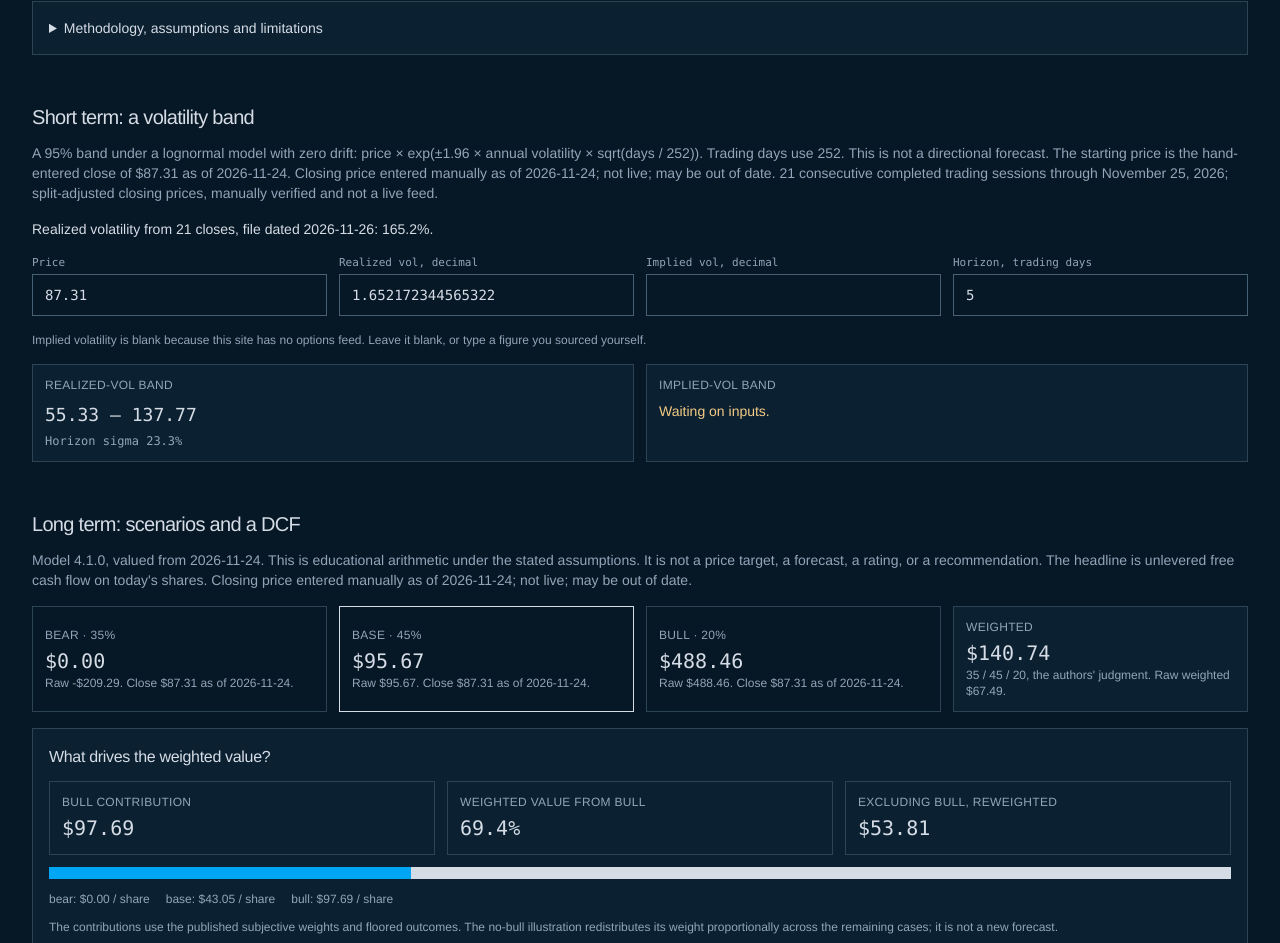
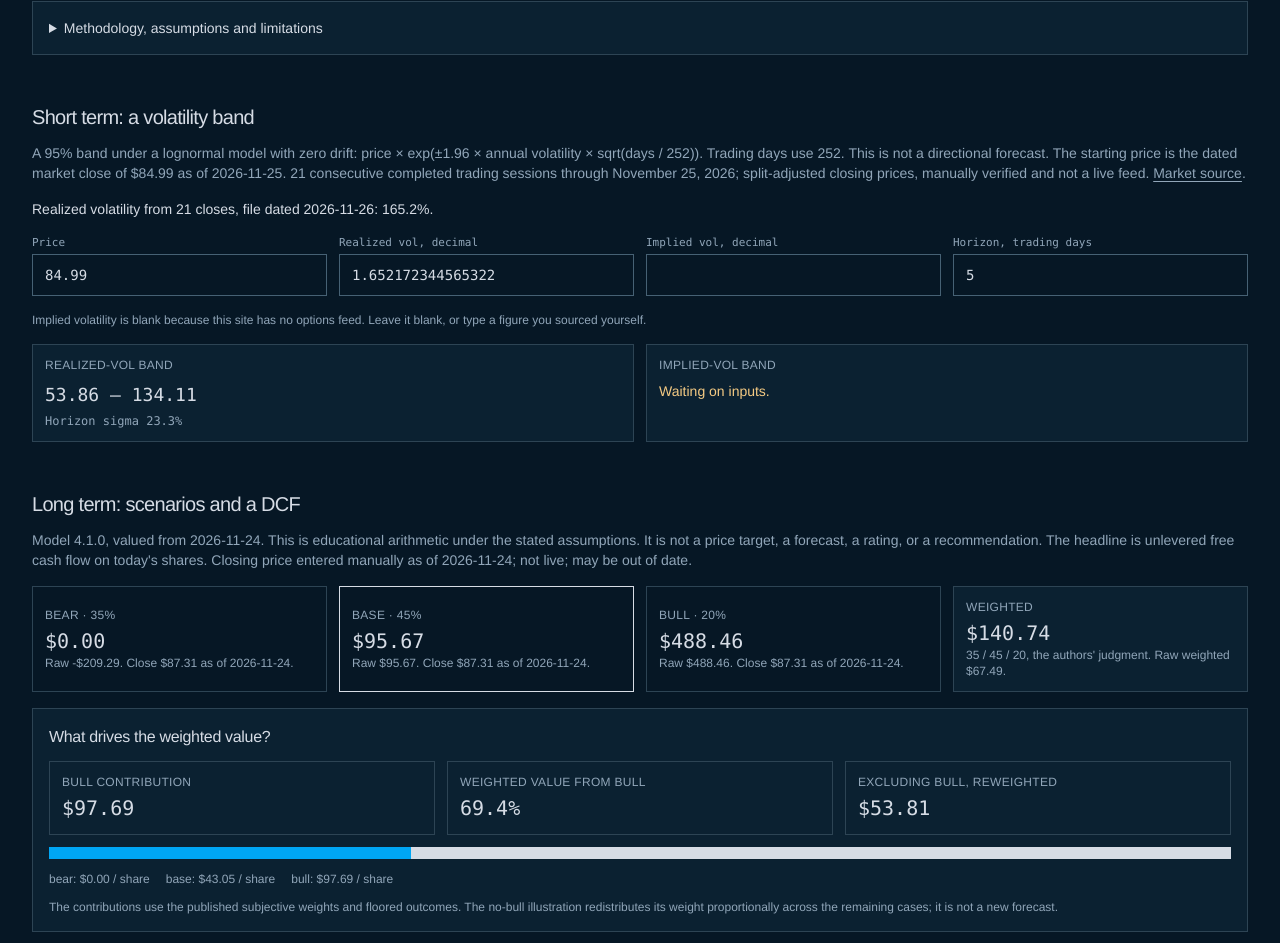
Before and after one commit to dfurry-boilermaker/nbismodel, a Next.js app: page /models in a window 1280 px wide. Shown: the part 3780-4723 px from the top of the page. Built offline with nearby package versions, Linux system fonts and the light colour scheme.

Commit message:
Audit valuation and source assumptions: components/vol-model.tsx

```diff
--- a/components/vol-model.tsx
+++ b/components/vol-model.tsx
@@ -2,7 +2,7 @@
 
 import { useMemo, useState } from "react";
 import { Input } from "@/components/ui/input";
-import { REFERENCE_CLOSE } from "@/lib/dcf";
+import { MARKET_CLOSE } from "@/lib/dcf";
 import { priceBand, realizedVol } from "@/lib/vol";
 
 export function VolModel({
@@ -17,7 +17,7 @@ export function VolModel({
   const closes = fallbackCloses;
   const realized = useMemo(() => realizedVol(closes), [closes]);
   const [customPrice, setPrice] = useState<string | null>(null);
-  const price = customPrice ?? String(REFERENCE_CLOSE.value);
+  const price = customPrice ?? String(MARKET_CLOSE.value);
   const [customVol, setVol] = useState<string | null>(null);
   const vol = customVol ?? String(realized ?? "");
   const [days, setDays] = useState("5");
@@ -43,11 +43,11 @@ export function VolModel({
       <p className="text-sm text-muted">
         A 95% band under a lognormal model with zero drift: price × exp(±1.96 × annual
         volatility × sqrt(days / 252)). Trading days use 252. This is not a directional
-        forecast. The starting price is the hand-entered close of ${REFERENCE_CLOSE.value} as of {REFERENCE_CLOSE.asOf}. {REFERENCE_CLOSE.label} {quoteNote}
+        forecast. The starting price is the dated market close of ${MARKET_CLOSE.value} as of {MARKET_CLOSE.asOf}. {quoteNote} <a className="underline" href={MARKET_CLOSE.source}>Market source</a>.
       </p>
       {closes.length < 20 ? (
         <p className="rounded-md border border-amber/40 bg-amber/10 p-3 text-sm text-amber">
-          Realized volatility needs at least 20 daily closes. None are stored. Type a
+          Realized volatility needs at least 20 daily closes. Type a
           volatility below. Your inputs are not saved.
         </p>
       ) : (
```
